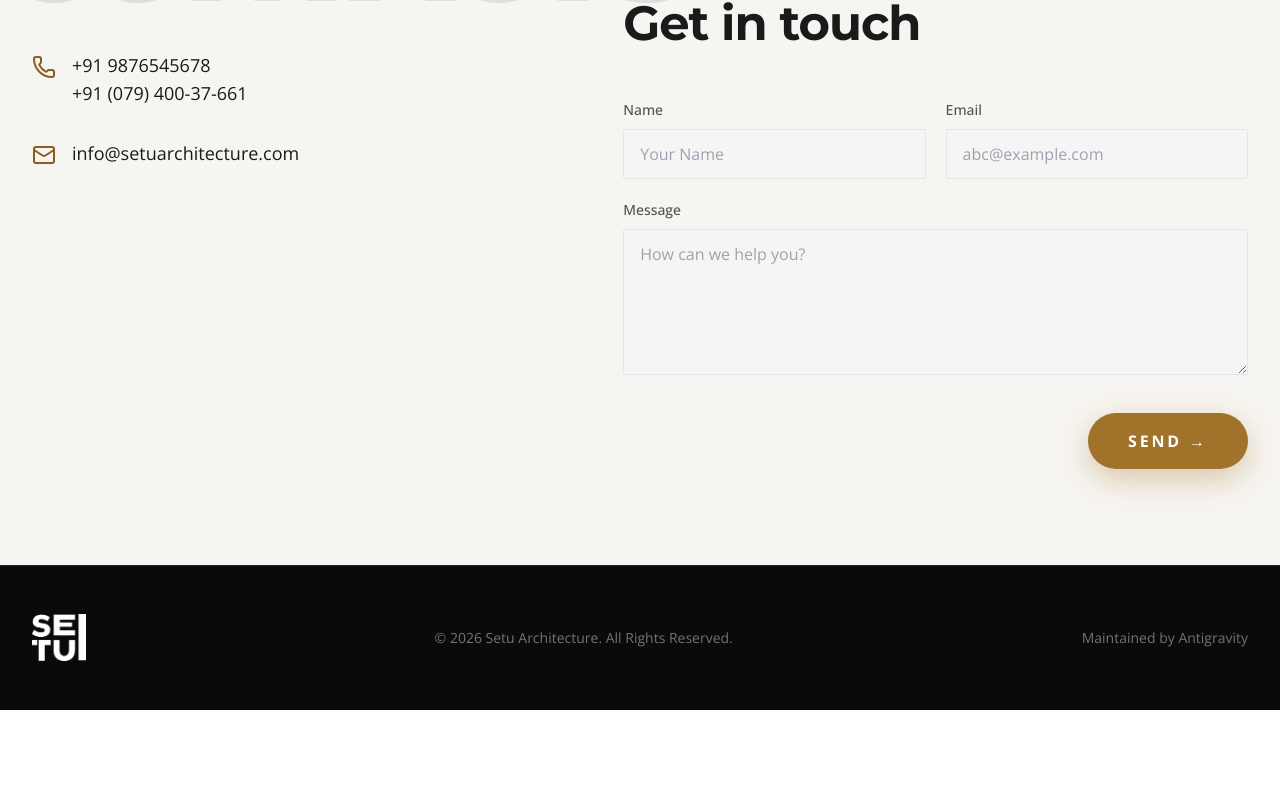
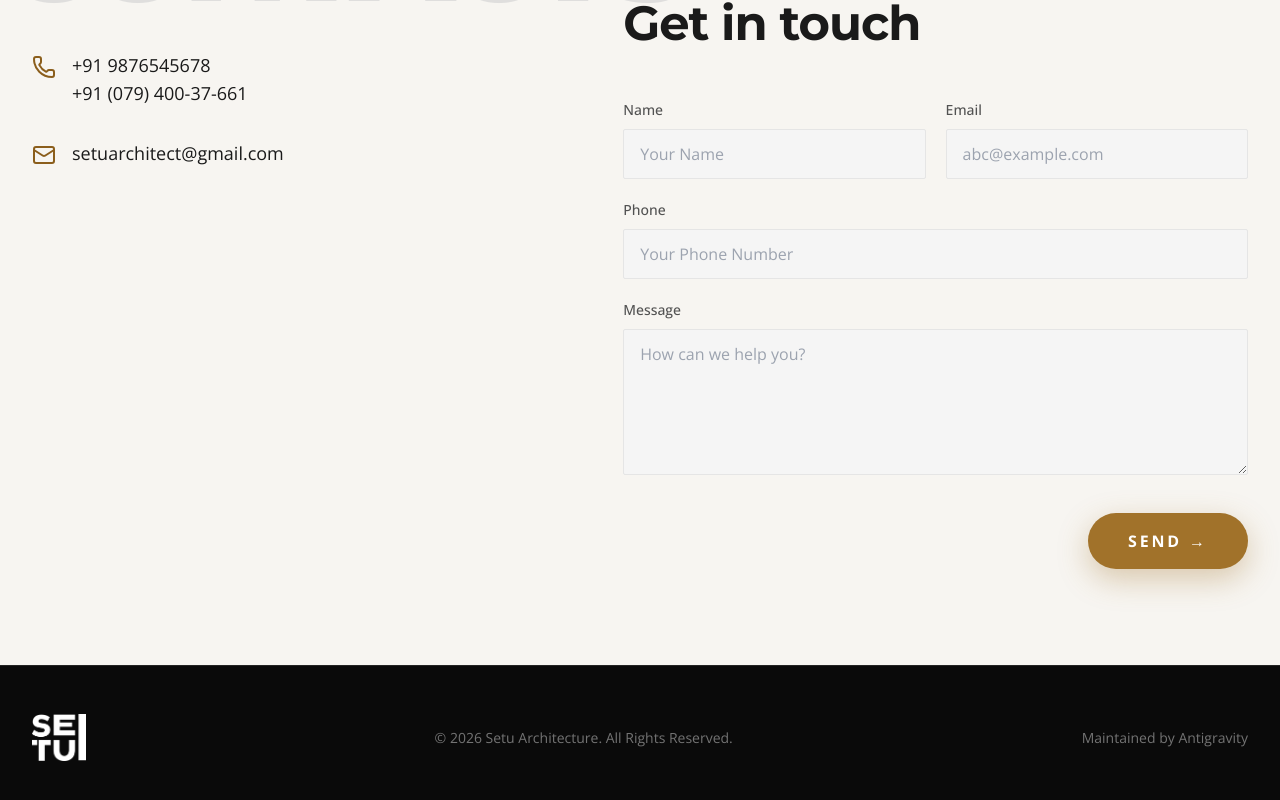
Before and after one commit to lunarlabin-crypto/Setu-Architect, a Next.js app: page / in a window 1280 px wide. Shown: the part 3747-4547 px from the top of the page. Before the commit the page ends 4457 px from the top, so only its background shows below. Built offline with nearby package versions, Linux system fonts and the light colour scheme.

Commit message:
contact section edit

```diff
--- a/app/api/contact/route.js
+++ b/app/api/contact/route.js
@@ -2,11 +2,11 @@ import nodemailer from 'nodemailer';
 
 export async function POST(request) {
   try {
-    const { name, email, message } = await request.json();
+    const { name, email, phone, message } = await request.json();
 
-    if (!name || !email || !message) {
+    if (!name || !email || !phone || !message) {
       return Response.json(
-        { message: 'Please fill in your name, email, and message.' },
+        { message: 'Please fill in your name, email, phone number, and message.' },
         { status: 400 }
       );
     }
@@ -63,12 +63,13 @@ export async function POST(request) {
       to: adminEmail,
       replyTo: email,
       subject: 'New website enquiry from Setu Architecture',
-      text: `Name: ${name}\nEmail: ${email}\n\nMessage:\n${message}`,
+      text: `Name: ${name}\nEmail: ${email}\nPhone: ${phone}\n\nMessage:\n${message}`,
       html: `
         <div style="font-family: Arial, sans-serif; line-height: 1.6; color: #111827;">
           <h2>New website enquiry</h2>
           <p><strong>Name:</strong> ${name}</p>
           <p><strong>Email:</strong> ${email}</p>
+          <p><strong>Phone:</strong> ${phone}</p>
           <p><strong>Message:</strong></p>
           <p>${safeMessage}</p>
         </div>
--- a/app/page.js
+++ b/app/page.js
@@ -50,7 +50,7 @@ const PROJECTS = [
 export default function HomePage() {
   const [currentSlide, setCurrentSlide] = useState(0);
   const [lightboxImg, setLightboxImg] = useState(null);
-  const [formData, setFormData] = useState({ name: '', email: '', message: '' });
+  const [formData, setFormData] = useState({ name: '', email: '', phone: '', message: '' });
   const [isSubmitting, setIsSubmitting] = useState(false);
   const [statusMessage, setStatusMessage] = useState({ type: '', text: '' });
 
@@ -316,7 +316,7 @@ export default function HomePage() {
                 <div className="flex gap-4">
                   <Mail className="h-6 w-6 text-[#8b5e1c] shrink-0 mt-1" />
                   <div>
-                    <a href="mailto:info@setuarchitecture.com" className="text-base sm:text-lg hover:text-[#8b5e1c] transition-colors">info@setuarchitecture.com</a>
+                    <a href="mailto:setuarchitect@gmail.com" className="text-base sm:text-lg hover:text-[#8b5e1c] transition-colors">setuarchitect@gmail.com</a>
                   </div>
                 </div>
               </div>
@@ -349,6 +349,18 @@ export default function HomePage() {
                       onChange={handleInputChange}
                       className="w-full bg-neutral-100 border border-neutral-200 rounded-sm px-4 py-3 text-neutral-900 focus:outline-none focus:border-[#8b5e1c] transition-colors"
                       placeholder="abc@example.com"
+                      required
+                    />
+                  </div>
+                  <div className="sm:col-span-2">
+                    <label className="block text-sm font-medium text-neutral-600 mb-2">Phone</label>
+                    <input
+                      type="tel"
+                      name="phone"
+                      value={formData.phone}
+                      onChange={handleInputChange}
+                      className="w-full bg-neutral-100 border border-neutral-200 rounded-sm px-4 py-3 text-neutral-900 focus:outline-none focus:border-[#8b5e1c] transition-colors"
+                      placeholder="Your Phone Number"
                       required
                     />
                   </div>
--- a/components/ContactPageClient.jsx
+++ b/components/ContactPageClient.jsx
@@ -17,8 +17,8 @@ const CONTACT_POINTS = [
   },
   {
     title: 'Email',
-    value: 'info@setuarchitecture.com',
-    href: 'mailto:info@setuarchitecture.com'
+    value: 'setuarchitect@gmail.com',
+    href: 'mailto:setuarchitect@gmail.com'
   },
   {
     title: 'Location',
@@ -28,7 +28,7 @@ const CONTACT_POINTS = [
 ];
 
 export default function ContactPageClient() {
-  const [formData, setFormData] = useState({ name: '', email: '', message: '' });
+  const [formData, setFormData] = useState({ name: '', email: '', phone: '', message: '' });
   const [isSubmitting, setIsSubmitting] = useState(false);
   const [statusMessage, setStatusMessage] = useState({ type: '', text: '' });
 
@@ -59,7 +59,7 @@ export default function ContactPageClient() {
         type: 'success',
         text: 'Your message has been sent successfully. A confirmation email has been sent to your inbox.'
       });
-      setFormData({ name: '', email: '', message: '' });
+      setFormData({ name: '', email: '', phone: '', message: '' });
     } catch (error) {
       setStatusMessage({ type: 'error', text: error.message || 'Something went wrong.' });
     } finally {
@@ -184,6 +184,18 @@ export default function ContactPageClient() {
                   />
                 </div>
                 <div>
+                  <label className="mb-2 block text-sm font-semibold text-neutral-700">Phone</label>
+                  <input
+                    type="tel"
+                    name="phone"
+                    value={formData.phone}
+                    onChange={handleChange}
+                    className="w-full rounded-xl border border-neutral-300 bg-[#fbfaf7] px-4 py-3 outline-none focus:border-[#8b5e1c]"
+                    placeholder="Your phone number"
+                    required
+                  />
+                </div>
+                <div>
                   <label className="mb-2 block text-sm font-semibold text-neutral-700">Message</label>
                   <textarea
                     name="message"
--- a/components/about/ContactSection.jsx
+++ b/components/about/ContactSection.jsx
@@ -15,6 +15,7 @@ export default function ContactSection() {
     const payload = {
       name: form.name.value,
       email: form.email.value,
+      phone: form.phone.value,
       message: form.message.value
     };
 
@@ -52,8 +53,8 @@ export default function ContactSection() {
             </a>
           </p>
           <p className="text-sm text-neutral-600 font-medium mb-3">
-            <a href="mailto:info@yourcompany.com" className="hover:text-[#8b5e1c] transition-colors">
-              info@yourcompany.com
+            <a href="mailto:setuarchitect@gmail.com" className="hover:text-[#8b5e1c] transition-colors">
+              setuarchitect@gmail.com
             </a>
           </p>
           <p className="text-sm text-neutral-500 leading-relaxed mt-6">
@@ -80,6 +81,13 @@ export default function ContactSection() {
               className="border border-neutral-200 px-4 py-3.5 text-sm text-neutral-900 focus:outline-none focus:border-[#8b5e1c] bg-white transition-colors"
             />
           </div>
+          <input
+            name="phone"
+            type="tel"
+            placeholder="Phone Number"
+            required
+            className="border border-neutral-200 px-4 py-3.5 text-sm text-neutral-900 focus:outline-none focus:border-[#8b5e1c] bg-white transition-colors"
+          />
           <textarea
             name="message"
             rows={5}
```
Also changed, not shown: lib/config.js.
